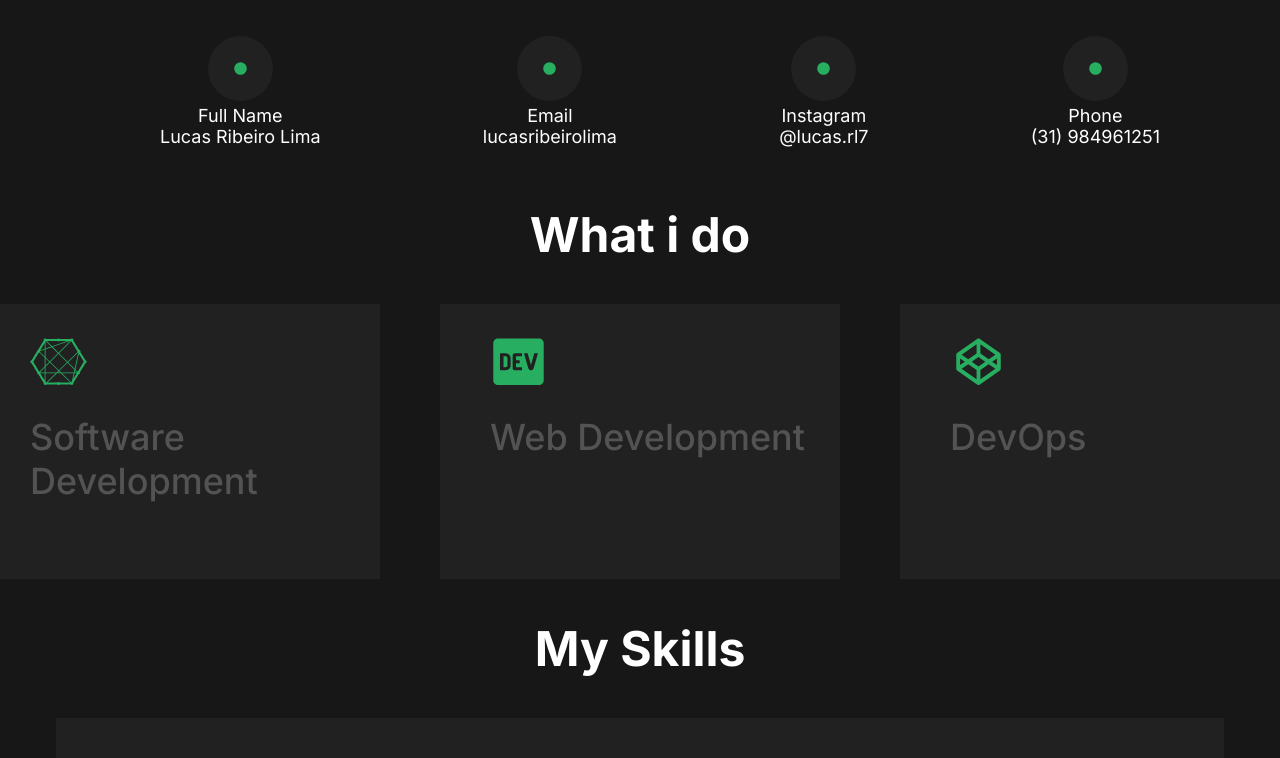
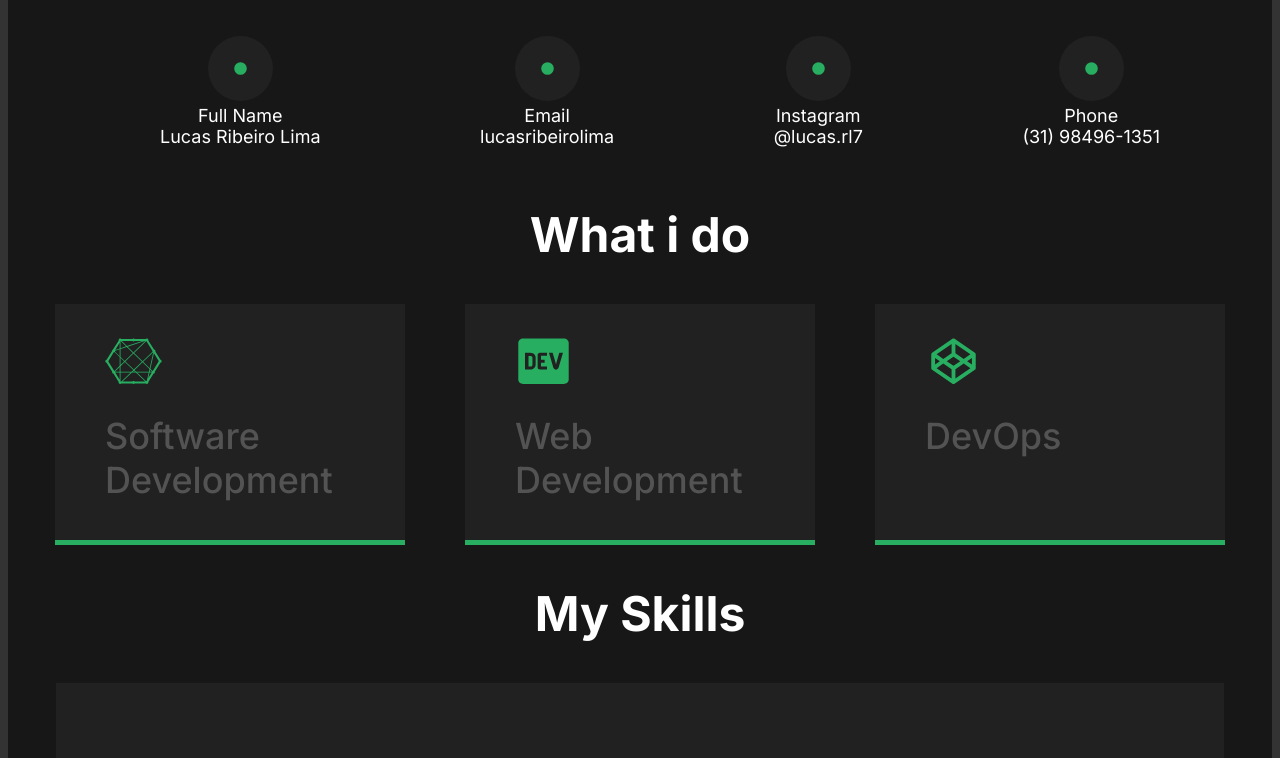
Before and after one commit to Lucas-Ribeiro-Lima/dustmist, a Next.js app: page / in a window 1280 px wide. Shown: the part 1080-1838 px from the top of the page. Built offline with nearby package versions, Linux system fonts and the light colour scheme.

Commit message:
Layout Adjust

```diff
--- a/components/competencies/CompetenciesStyle.ts
+++ b/components/competencies/CompetenciesStyle.ts
@@ -15,18 +15,22 @@ export const Competencie = styled.div`
     gap: 29.67px;
     width: 350px;
     height: 241px;
-    padding-left: 50px;
-    padding-top: 34.86px;
     background-color: #212121;
     font-size: 36px;
     font-weight: 500;
     color: #535353;
-    :hover {
-        span{
-            background-color: #fff;
-            width: 100px;
-            height: 100px;
-        }
+    img {
+        padding-left: 50px;
+        padding-top: 34px;
+    }
+    div {
+        padding-left: 50px;
+        flex-grow: 1;
+    }
+    span {
+        width: inherit;
+        height: 5px;
+        background: #27AE60;
     }
 `
 
--- a/components/description/Description.tsx
+++ b/components/description/Description.tsx
@@ -47,7 +47,7 @@ const Description = () => {
                                 Phone
                             </div>
                             <div>
-                                (31) 984961251
+                                (31) 98496-1351
                             </div>
                         </li>
                     </ul>
--- a/components/footer/FooterStyle.ts
+++ b/components/footer/FooterStyle.ts
@@ -3,6 +3,7 @@
 import styled from "styled-components"
 
 export const Author = styled.footer`
+    padding: 30px;
     color: #4f4f4f;
     font-size: 14px;
     font-weight: 500;
--- a/package.json
+++ b/package.json
@@ -21,11 +21,11 @@
     "zod": "^3.22.4"
   },
   "devDependencies": {
-    "@types/node": "^20",
-    "@types/react": "^18",
+    "@types/node": "20.10.5",
+    "@types/react": "18.2.45",
     "@types/react-dom": "^18",
     "eslint": "^8",
     "eslint-config-next": "14.0.4",
-    "typescript": "^5"
+    "typescript": "5.3.3"
   }
 }
--- a/styles/global-styles.ts
+++ b/styles/global-styles.ts
@@ -74,6 +74,7 @@ export const Button = styled.button<{ $primary?:boolean }>`
     color: #FFFF;
     border: 1px solid #f2f2f2;
     background: #171717;
+    cursor: pointer;
     ${props =>
         props.$primary && css`
         background: #27AE60;
```
Also changed, not shown: 1 other file (tests, documents, lock files or other folders).
